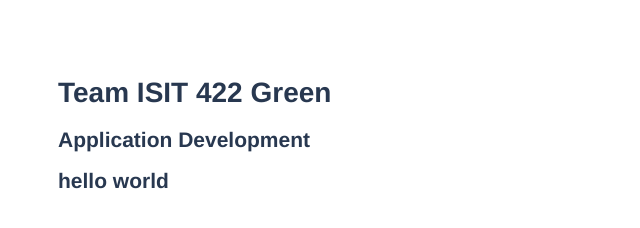
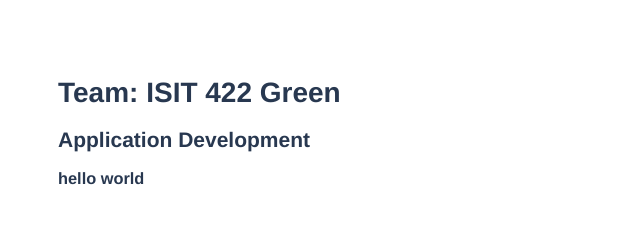
Before and after one commit to TeamGreen11/ISIT422Green, a website: page NodeToDo/public/index.html in a window 1280 px wide. Shown: the whole page, without its empty margins (0-640 px from the left). Drawn offline with Linux system fonts and the light colour scheme.

Commit message:
title updated

```diff
--- a/NodeToDo/public/index.html
+++ b/NodeToDo/public/index.html
@@ -11,9 +11,9 @@
 <link rel="stylesheet" href="stylesheets/style.css">
 </head>
 <body>
-	<h1>Team ISIT 422 Green</h1>
+	<h1>Team: ISIT 422 Green</h1>
 	<h2> Application Development<h2>
-<h2> hello world </h2>
+<h3> hello world </h3>
 <script src ="javascripts/main.js"></script>
 </body>
 </html>
```
